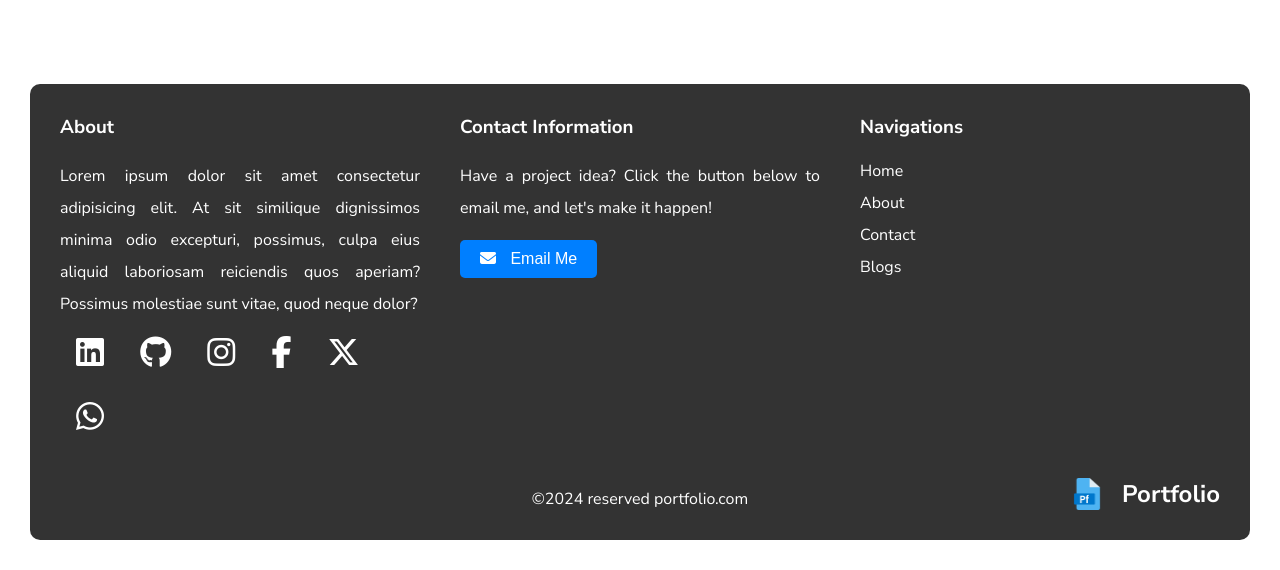
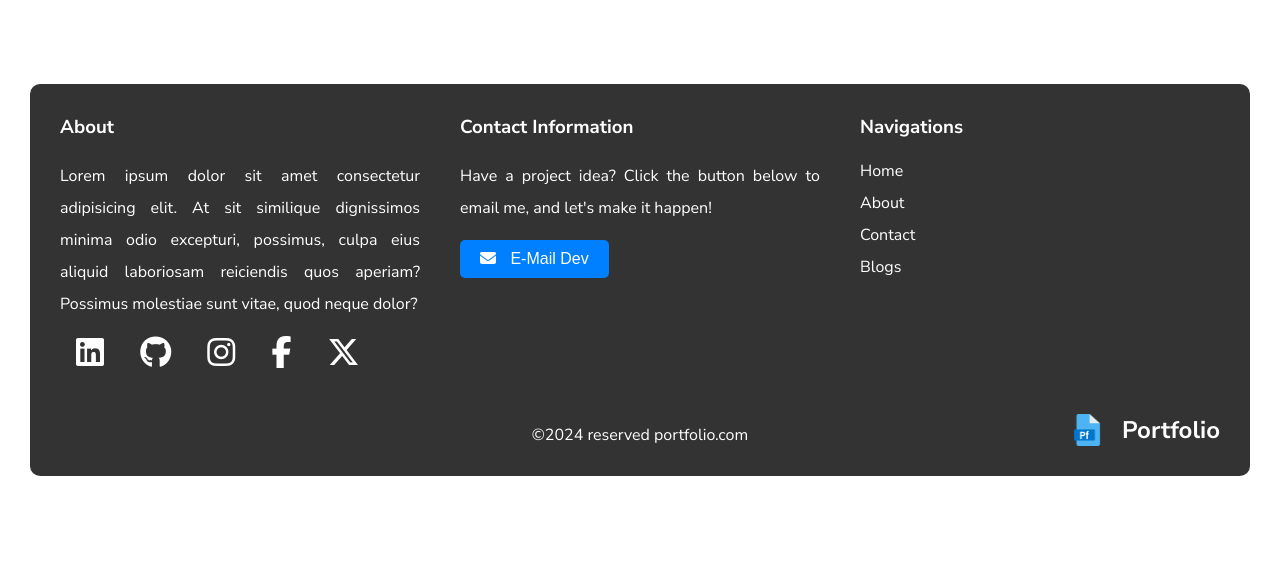
Before and after one commit to Keerthivasan-s-j/personal-portfolio-maker, a Django app: page / in a window 1280 px wide. Shown: the part 716-1286 px from the top of the page. After the commit the page ends 1192 px from the top, so only its background shows below. Run offline with Django 5.2, Linux system fonts and the light colour scheme; some libraries are stand-ins or nearby versions; some web fonts are replaced.

Commit message:
changes some styles in the footer

```diff
--- a/static/css/home.css
+++ b/static/css/home.css
@@ -135,12 +135,13 @@
 .footer-nav-link:hover{
     color: #007FFF;
 }
-.social-links-icons>i{
+.social-links-icons>a>i{
+    color: white;
     margin: 1rem;
     font-size: 2rem;
     transition: all 0.3s ease;
 }
-.social-links-icons>i:hover{
+.social-links-icons>a>i:hover{
     color: #007FFF;
 }
 .mail-btn{
@@ -148,6 +149,7 @@
     font-size: 1rem;
     border: none;
     color: white;
+    cursor: pointer;
     background-color: #007FFF;
     border-radius: 5px;
     margin-top: 1rem;
--- a/template/base/home.html
+++ b/template/base/home.html
@@ -53,12 +53,11 @@
                 <h3 class="title">About</h3>
                 <p class="about-details">Lorem ipsum dolor sit amet consectetur adipisicing elit. At sit similique dignissimos minima odio excepturi, possimus, culpa eius aliquid laboriosam reiciendis quos aperiam? Possimus molestiae sunt vitae, quod neque dolor?</p>
                 <div class="social-links-icons">
-                    <i class="fa-brands fa-linkedin"></i>
-                    <i class="fa-brands fa-github"></i>
-                    <i class="fa-brands fa-instagram"></i>
-                    <i class="fa-brands fa-facebook-f"></i>
-                    <i class="fa-brands fa-x-twitter"></i>
-                    <i class="fa-brands fa-whatsapp"></i>
+                    <a href=""><i class="fa-brands fa-linkedin"></i></a>
+                    <a href=""><i class="fa-brands fa-github"></i></a>
+                    <a href=""><i class="fa-brands fa-instagram"></i></a>
+                    <a href=""><i class="fa-brands fa-facebook-f"></i></a>
+                    <a href=""><i class="fa-brands fa-x-twitter"></i></a>
                 </div>
             </div>
             <div class="footer-contact-cnt">
@@ -67,7 +66,7 @@
                     <p>Have a project idea? Click the button below to email me, and let's make it happen!</p>
                 </div>
                 <div class="mail-btn-cnt">
-                    <button class="mail-btn" type="button"><i class="fa-solid fa-envelope"></i> Email Me</button>
+                    <button class="mail-btn" type="button"><i class="fa-solid fa-envelope"></i> E-Mail Dev</button>
                 </div>
             </div>
             <div class="footer-nav-cnt">
```
